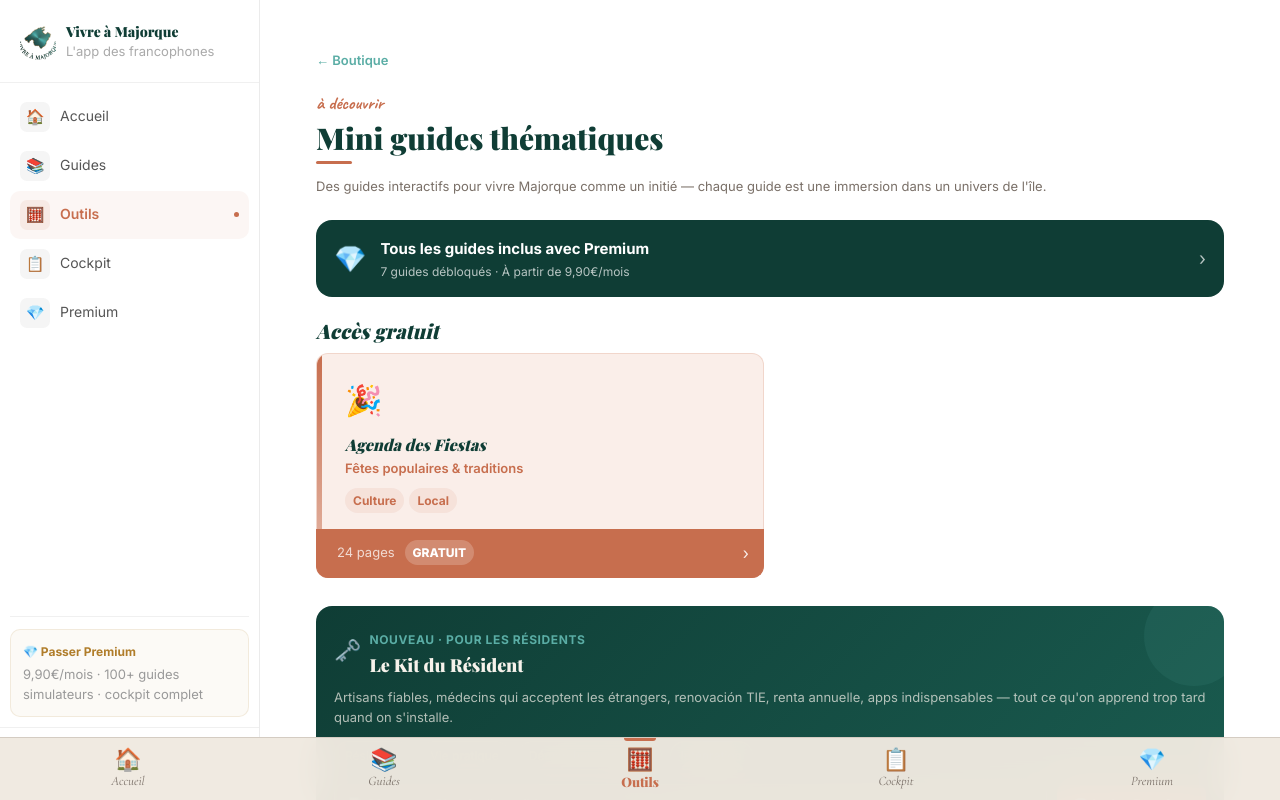
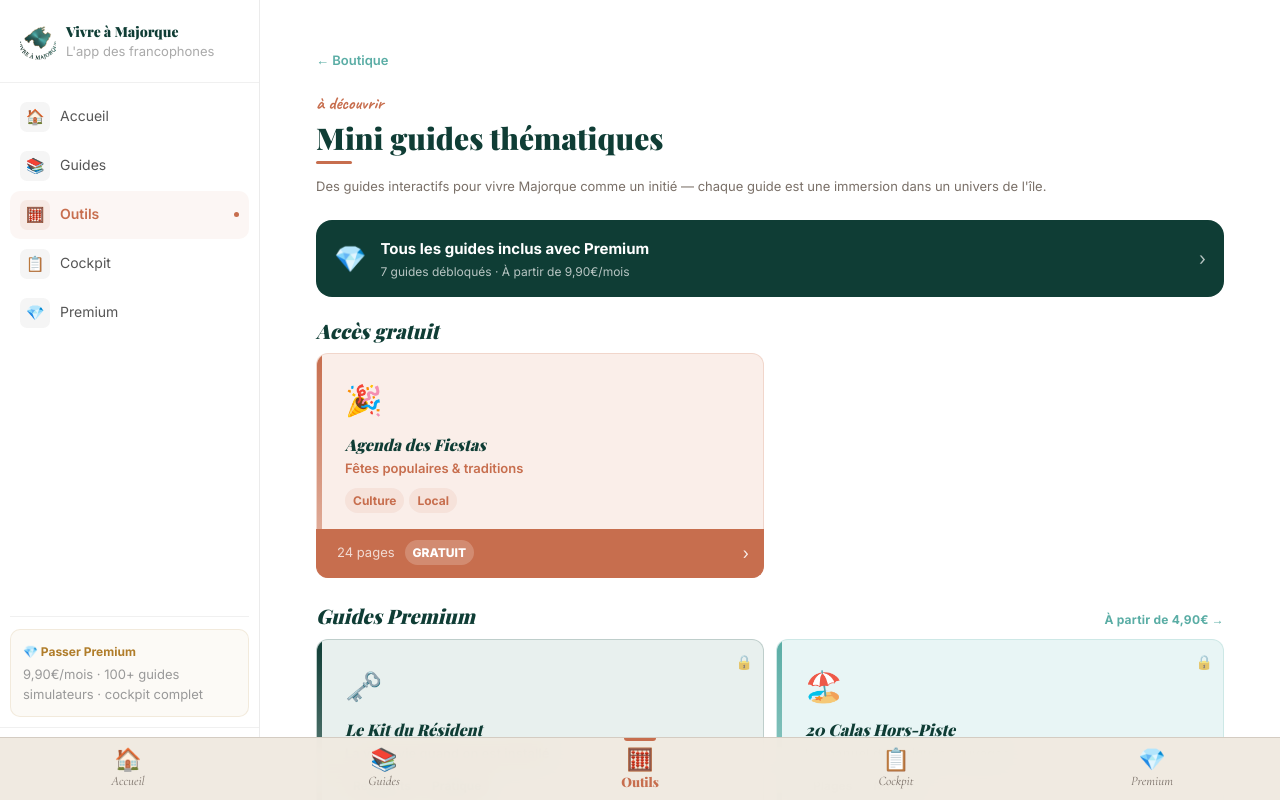
Before and after one commit to Vivreamajorque/vivre-a-majorque, a React (Vite) app: page /app/explorer/lifestyle in a window 1280 px wide. Built offline with nearby package versions, Linux system fonts and the light colour scheme; sample sign-in values are in the browser's storage; a web font is replaced by a local one.

Commit message:
fix: Kit du Résident dans accès gratuit, bandeau vert supprimé

```diff
--- a/src/pages/RessourcesLifestyle.jsx
+++ b/src/pages/RessourcesLifestyle.jsx
@@ -140,41 +140,18 @@ const DOSSIERS = [
 
 /* ── Mockup couverture de guide ─────────────── */
 function GuideCover({ dossier, unlocked, onClick }) {
-  const isKitResident = dossier.slug === 'kit-resident'
   return (
-    <div
-      onClick={onClick}
-      style={{
-        cursor: 'pointer',
-        position: 'relative',
-      }}
-    >
-      {/* Banderole "Nouveau • Pour les résidents" sur le Kit du Résident */}
-      {isKitResident && (
-        <div style={{
-          position: 'absolute', top: -10, left: 12, right: 12,
-          background: '#0F3D35',
-          borderRadius: 6, padding: '4px 10px',
-          textAlign: 'center', zIndex: 2,
-        }}>
-          <span style={{
-            fontSize: 12, fontWeight: 700, color: '#5AADA5',
-            fontFamily: 'var(--font-corps)', letterSpacing: '0.04em',
-          }}>✦ NOUVEAU · POUR LES RÉSIDENTS</span>
-        </div>
-      )}
-
+    <div onClick={onClick} style={{ cursor: 'pointer', position: 'relative' }}>
       {/* Couverture style livret */}
       <div style={{
         background: dossier.bg,
         borderRadius: '12px 12px 0 0',
-        padding: isKitResident ? '28px 16px 16px' : '20px 16px 16px',
+        padding: '20px 16px 16px',
         position: 'relative',
         overflow: 'hidden',
-        border: `1.5px solid ${dossier.couleur}${isKitResident ? '60' : '30'}`,
+        border: `1.5px solid ${dossier.couleur}30`,
         borderBottom: 'none',
         minHeight: 130,
-        boxShadow: isKitResident ? `0 0 0 2px ${dossier.couleur}20` : 'none',
       }}>
         {/* Trait coloré latéral gauche — style reliure */}
         <div style={{
@@ -487,57 +464,6 @@ export default function RessourcesLifestyle() {
         ))}
       </div>
 
-      {/* ── Kit du Résident — mis en avant ── */}
-      <div style={{
-        background: 'linear-gradient(135deg, #0F3D35 0%, #1a5c50 100%)',
-        borderRadius: 16, padding: '18px 18px 14px',
-        marginBottom: 24, position: 'relative', overflow: 'hidden',
-      }}>
-        <div style={{ position: 'absolute', top: -20, right: -20, width: 100, height: 100, borderRadius: '50%', background: 'rgba(90,173,165,0.1)', pointerEvents: 'none' }} />
-        <div style={{ display: 'flex', alignItems: 'center', gap: 8, marginBottom: 10 }}>
-          <span style={{ fontSize: 22 }}>🗝️</span>
-          <div>
-            <span style={{ fontSize: 12, fontWeight: 700, color: '#5AADA5', fontFamily: 'var(--font-corps)', letterSpacing: '0.05em' }}>
-              NOUVEAU · POUR LES RÉSIDENTS
-            </span>
-            <p style={{ fontFamily: 'var(--font-display)', fontWeight: 900, fontSize: 18, color: '#F7F2EB', lineHeight: 1.2, marginTop: 2 }}>
-              Le Kit du Résident
-            </p>
-          </div>
-        </div>
-        <p style={{ fontSize: 13, color: 'rgba(247,242,235,0.7)', lineHeight: 1.55, marginBottom: 14, fontFamily: 'var(--font-corps)' }}>
-          Artisans fiables, médecins qui acceptent les étrangers, renovación TIE, renta annuelle, apps indispensables — tout ce qu'on apprend trop tard quand on s'installe.
-        </p>
-        <div style={{ display: 'flex', gap: 8, flexWrap: 'wrap', marginBottom: 14 }}>
-          {['Résidents', 'Vie pratique', 'Démarches annuelles', 'Intégration'].map(tag => (
-            <span key={tag} style={{
-              fontSize: 12, color: 'rgba(90,173,165,0.9)',
-              background: 'rgba(90,173,165,0.12)',
-              border: '1px solid rgba(90,173,165,0.2)',
-              borderRadius: 20, padding: '3px 10px',
-              fontFamily: 'var(--font-corps)',
-            }}>{tag}</span>
-          ))}
-        </div>
-        <div style={{ display: 'flex', alignItems: 'center', gap: 10 }}>
-          <div style={{
-            flex: 1, background: 'rgba(247,242,235,0.08)',
-            border: '1px solid rgba(247,242,235,0.15)',
-            borderRadius: 8, padding: '8px 12px',
-            display: 'flex', alignItems: 'center', gap: 6,
-          }}>
-            <span style={{ fontSize: 13, color: 'rgba(247,242,235,0.5)', fontFamily: 'var(--font-corps)' }}>📄 32 pages · Bientôt disponible</span>
-          </div>
-          <div style={{
-            background: '#C76E4E', borderRadius: 8, padding: '8px 16px',
-            fontSize: 13, fontWeight: 700, color: '#fff',
-            fontFamily: 'var(--font-corps)', whiteSpace: 'nowrap',
-          }}>
-            💎 Inclus Premium
-          </div>
-        </div>
-      </div>
-
       {/* ── Guides Premium ── */}
       <SectionHead
         title={isPremium ? 'Vos guides Premium' : 'Guides Premium'}
```
Also changed, not shown: 3 other files (tests, documents, lock files or other folders).
